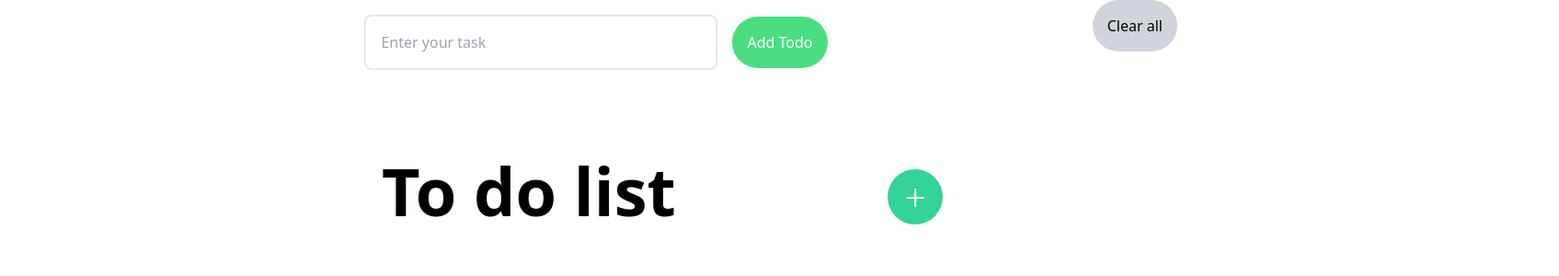
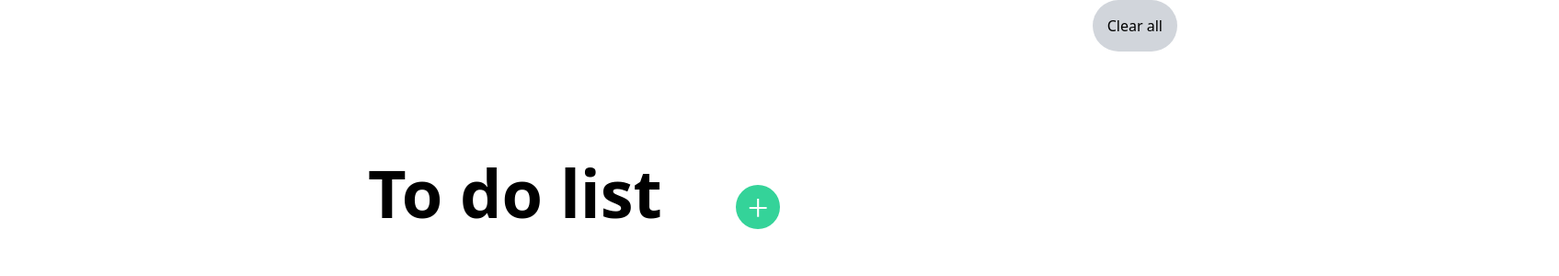
Before and after one commit to nykami/todo-app, a Vue app in the folder todo-app/: page / in a window 1280 px wide. Shown: the top 300 px of the page at 92% size, 1695 px wide, since content can reach past the window. Built offline with nearby package versions, Linux system fonts and the light colour scheme.

Commit message:
ITL-10 Create event for todo creation

```diff
--- a/todo-app/css/style.css
+++ b/todo-app/css/style.css
@@ -696,6 +696,14 @@ video {
   top: 94.27px;
 }
 
+.top-\[229\.26px\] {
+  top: 229.26px;
+}
+
+.bottom-5 {
+  bottom: 1.25rem;
+}
+
 .m-10 {
   margin: 2.5rem;
 }
@@ -712,6 +720,30 @@ video {
 .mx-auto {
   margin-left: auto;
   margin-right: auto;
+}
+
+.mb-10 {
+  margin-bottom: 2.5rem;
+}
+
+.mb-8 {
+  margin-bottom: 2rem;
+}
+
+.mb-4 {
+  margin-bottom: 1rem;
+}
+
+.mr-4 {
+  margin-right: 1rem;
+}
+
+.ml-4 {
+  margin-left: 1rem;
+}
+
+.mr-8 {
+  margin-right: 2rem;
 }
 
 .block {
@@ -768,6 +800,18 @@ video {
 
 .h-\[10px\] {
   height: 10px;
+}
+
+.h-\[317\.16px\] {
+  height: 317.16px;
+}
+
+.h-screen {
+  height: 100vh;
+}
+
+.h-12 {
+  height: 3rem;
 }
 
 .w-96 {
@@ -830,6 +874,22 @@ video {
   width: 2rem;
 }
 
+.w-12 {
+  width: 3rem;
+}
+
+.w-44 {
+  width: 11rem;
+}
+
+.flex-col {
+  flex-direction: column;
+}
+
+.items-center {
+  align-items: center;
+}
+
 .justify-center {
   justify-content: center;
 }
@@ -842,6 +902,12 @@ video {
   --tw-space-y-reverse: 0;
   margin-top: calc(0.5rem * calc(1 - var(--tw-space-y-reverse)));
   margin-bottom: calc(0.5rem * var(--tw-space-y-reverse));
+}
+
+.space-x-20 > :not([hidden]) ~ :not([hidden]) {
+  --tw-space-x-reverse: 0;
+  margin-right: calc(5rem * var(--tw-space-x-reverse));
+  margin-left: calc(5rem * calc(1 - var(--tw-space-x-reverse)));
 }
 
 .rounded-full {
--- a/todo-app/index.html
+++ b/todo-app/index.html
@@ -7,7 +7,7 @@
     <link rel="stylesheet" href="./style.css">
     <title>Todo app</title>
   </head>
-  <body class="">
+  <body>
     <div id="app"></div>
     <script type="module" src="/src/main.ts"></script>
   </body>
--- a/todo-app/src/components/TodoHeader.vue
+++ b/todo-app/src/components/TodoHeader.vue
@@ -1,15 +1,12 @@
 <template>
-  <div class="left-[415px] top-[170.93px] relative">
-    <div class="left-0 top-0 absolute text-black text-7xl font-semibold">
-      To do list
-    </div>
-    <div class="w-[59.64px] h-[59.64px] left-[550.36px] top-[13.18px] absolute">
+  <div class="container text-center">
+    <div class="flex items-center mb-8 justify-center mr-8 space-x-20">
+      <div class="text-black text-7xl font-semibold mb-8">To do list</div>
       <button
-        class="w-[59.64px] h-[59.64px] left-0 top-0 absolute bg-emerald-400 rounded-full"
+        @click="addNewTodo"
+        class="w-12 h-12 bg-emerald-400 rounded-full flex items-center justify-center ml-4"
       >
-          <svg
-            class="w-7 h-7 left-[15.82px] top-[15.82px] absolute"
-          >
+        <svg class="w-7 h-7 text-white">
           <path
             fill-rule="evenodd"
             clip-rule="evenodd"
@@ -21,5 +18,10 @@
     </div>
   </div>
 </template>
+<script setup lang="ts">
+const emit = defineEmits(["addTodo"]);
 
-<script setup lang="ts"></script>
+const addNewTodo = () => {
+  emit("addTodo", "New Task");
+};
+</script>
--- a/todo-app/src/components/TodoList.vue
+++ b/todo-app/src/components/TodoList.vue
@@ -1,28 +1,24 @@
 <template>
-  <div class="container mx-auto px-70 text-center">
-    <TodoHeader />
+  <div class="flex flex-col items-center justify-center h-screen">
+    <TodoHeader @addTodo="addTodo" />
     <button
       @click="clearTodos"
       class="absolute top-0 right-0 p-4 rounded-full bg-gray-300"
     >
       Clear all
     </button>
-    <form @submit.prevent="addTodo">
+    <!-- <form >
       <input
-        v-model="newTodo"
         type="text"
         placeholder="Enter your task"
         class="m-4 p-4 rounded-lg border-solid border-2 w-96"
       />
-      <button type="submit" class="p-4 rounded-full text-white bg-green-400">
-        Add Todo
-      </button>
-    </form>
-    <ul class="space-y-2 mx-40">
+    </form> -->
+    <ul class="w-[610.01px] h-[317.16px]">
       <li
         v-for="(todo, index) in todos"
         :key="index"
-        class="flex justify-between border-2 p-2 rounded-lg px-8"
+        class="flex justify-between border-2 p-2 rounded-lg mb-4"
       >
         {{ todo }}
         <button @click="removeTodo(index)" class="p-4 rounded-full bg-gray-300">
@@ -38,13 +34,9 @@ import { ref } from "vue";
 import TodoHeader from "./TodoHeader.vue";
 
 const todos = ref<string[]>([]);
-const newTodo = ref<string>("");
 
-const addTodo = () => {
-  if (newTodo.value.trim() !== "") {
-    todos.value.push(newTodo.value.trim());
-    newTodo.value = "";
-  }
+const addTodo = (todo: string) => {
+  todos.value.push(todo);
 };
 
 const removeTodo = (index: number) => {
```
Lines whose indentation alone changed are shown as unchanged.
